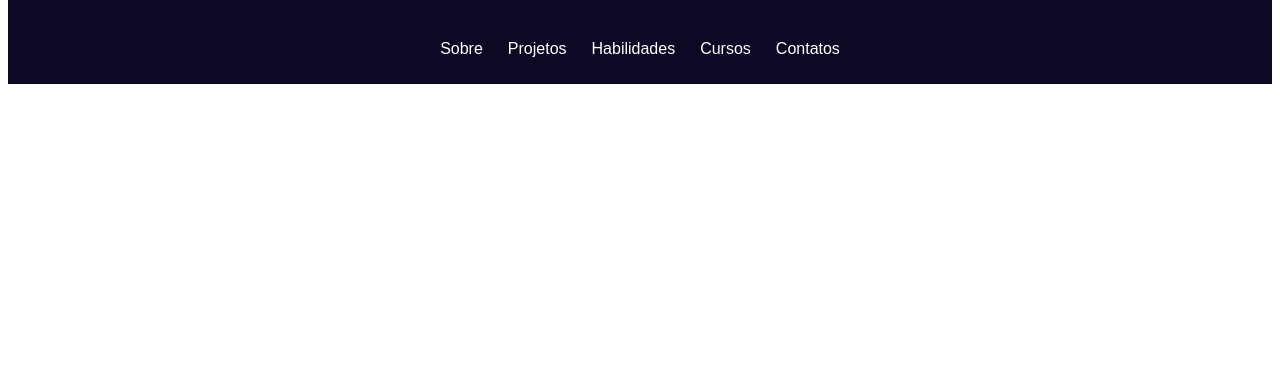
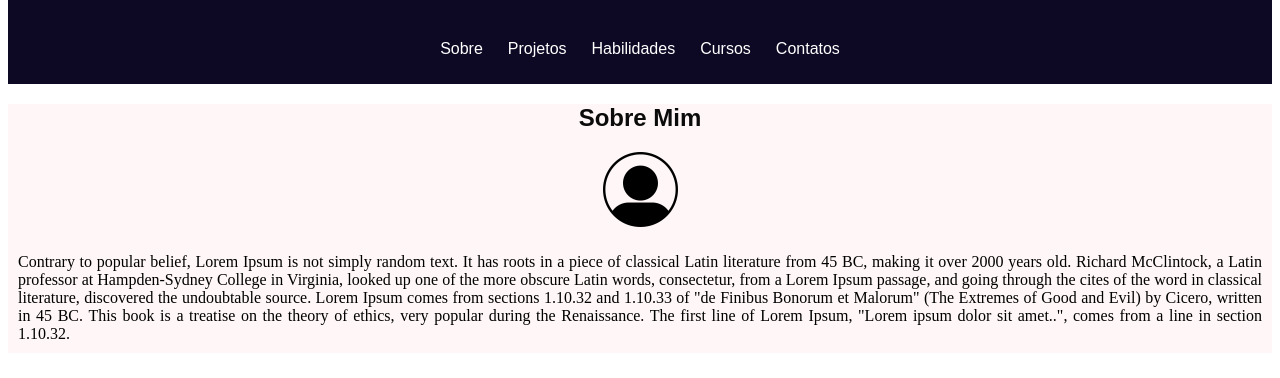
Before and after one commit to edinelsonjr32/web_tads, a plain HTML site: page src/index.html in a window 1280 px wide. Shown: the part 74-452 px from the top of the page. Drawn offline with Linux system fonts and the light colour scheme.

Commit message:
Adicionado a section sobre-nos

```diff
--- a/assets/css/style.css
+++ b/assets/css/style.css
@@ -48,3 +48,29 @@
 .link-menu :hover{
     color: red;
 }
+
+#sobre-mim {
+    background-color: #fff7f7;
+}
+h2 {
+    font-family: Arial;
+    font-size: 24px;
+    text-align: center;
+    color: #0c0b0b;
+}
+p {
+    text-align: justify;
+    padding: 10px;
+}
+.img-container{
+    display: flex;
+    position: relative;
+
+}
+.img-user {
+    width: 75px;
+    height: 75px;
+    justify-content: center;
+    margin-left: auto;
+    margin-right: auto;
+}
--- a/src/index.html
+++ b/src/index.html
@@ -39,6 +39,19 @@
 
     </header>
 
+    <section id="sobre-mim">
+        <h2>Sobre Mim</h2>
+        <div class="img-container">
+            <img class="img-user" src="../assets/img/user.png" alt="Imagem Sobre Mim">
+
+        </div>
+
+
+        <p>
+            Contrary to popular belief, Lorem Ipsum is not simply random text. It has roots in a piece of classical Latin literature from 45 BC, making it over 2000 years old. Richard McClintock, a Latin professor at Hampden-Sydney College in Virginia, looked up one of the more obscure Latin words, consectetur, from a Lorem Ipsum passage, and going through the cites of the word in classical literature, discovered the undoubtable source. Lorem Ipsum comes from sections 1.10.32 and 1.10.33 of "de Finibus Bonorum et Malorum" (The Extremes of Good and Evil) by Cicero, written in 45 BC. This book is a treatise on the theory of ethics, very popular during the Renaissance. The first line of Lorem Ipsum, "Lorem ipsum dolor sit amet..", comes from a line in section 1.10.32.
+        </p>
+    </section>
+
 </body>
 
 </html>
```
Also changed, not shown: assets/img/user.png (added).
